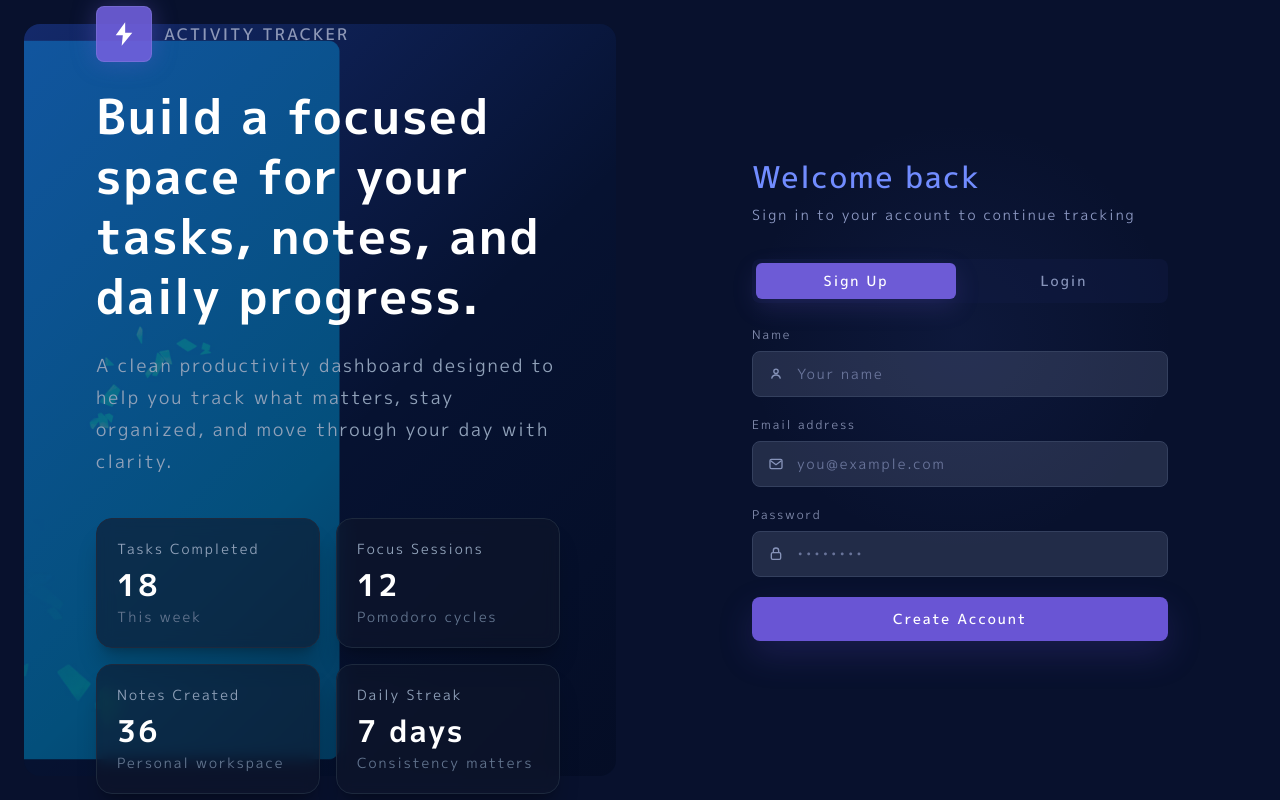
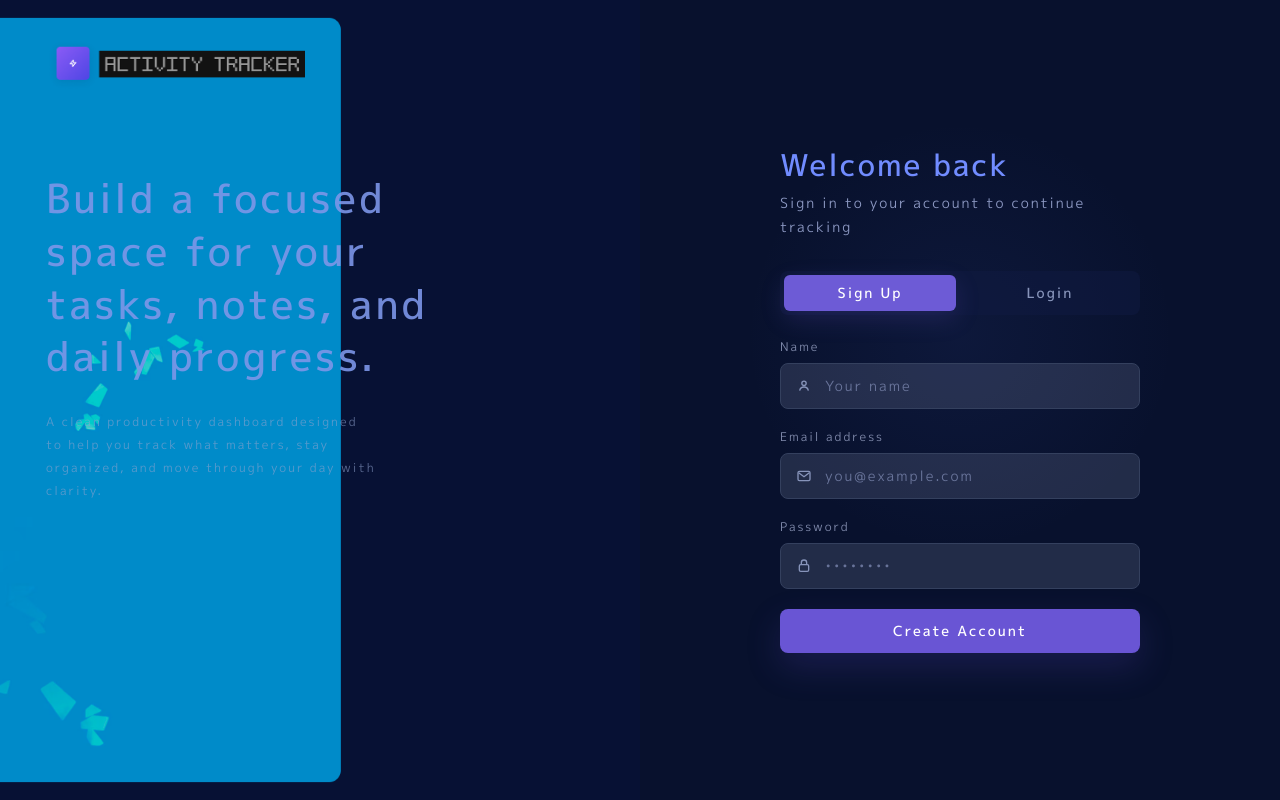
Before and after one commit to nbandari1/Web-App-Project, a Next.js app in the folder web-app/frontend/: page / in a window 1280 px wide. Built offline with nearby package versions, Linux system fonts and the light colour scheme; no server answers.

Commit message:
Login UI overhaul #2

```diff
--- a/web-app/frontend/app/page.tsx
+++ b/web-app/frontend/app/page.tsx
@@ -10,7 +10,7 @@ const mPlus1P = M_PLUS_1p({
 export default function Home() {
   return (
     <main
-      className={`${mPlus1P.variable} min-h-screen text-white`}
+      className={`${mPlus1P.variable} min-h-screen overflow-hidden text-white`}
       style={{
         backgroundColor: "#08112d",
         fontFamily: "var(--font-m-plus-1p), sans-serif",
@@ -18,61 +18,28 @@ export default function Home() {
       }}
     >
       <div className="grid min-h-screen lg:grid-cols-2">
-        <section className="relative hidden overflow-hidden lg:flex lg:flex-col lg:justify-center px-12 xl:px-20">
+        <section className="relative hidden overflow-hidden lg:flex lg:flex-col">
           <div
-            className="absolute inset-x-6 top-6 bottom-6 rounded-2xl bg-cover bg-center"
+            className="absolute inset-0 bg-cover bg-center"
             style={{ backgroundImage: "url('/images/login_bg.png')" }}
           />
-          <div className="absolute inset-x-6 top-6 bottom-6 rounded-2xl bg-[#07152f]/50" />
-          <div className="absolute inset-x-6 top-6 bottom-6 rounded-2xl bg-[linear-gradient(135deg,rgba(55,102,255,0.28),transparent_55%,rgba(3,9,28,0.55))]" />
 
-          <div className="relative z-10 max-w-xl pl-4">
-            <p className="inline-flex items-center gap-3 text-sm font-medium uppercase text-[#d8ddf5]/80">
-              <span className="grid h-14 w-14 place-items-center rounded-lg border border-white/10 bg-[#7160dc]/90 shadow-[0_0_24px_rgba(113,96,220,0.35)]">
-                <svg viewBox="0 0 24 24" aria-hidden="true" className="h-7 w-7 fill-white">
-                  <path d="M13 2 4.9 13h6.1l-1 9L19.1 11H13l0-9Z" />
-                </svg>
-              </span>
-              <span className="text-base normal-case text-[#adb5cf] opacity-80">ACTIVITY TRACKER</span>
-            </p>
+          <div className="relative z-10 flex h-full flex-col px-[46px] py-[38px]">
+            <div className="flex items-center">
+              <img
+                src="/images/logo.png"
+                alt="Activity Tracker"
+                className="h-[54px] w-auto object-contain"
+              />
+            </div>
 
-            <h1 className="mt-6 text-5xl font-bold leading-tight tracking-[2px]">
-              Build a focused space for your tasks, notes, and daily progress.
-            </h1>
-
-            <p className="mt-6 max-w-lg text-lg leading-8 text-slate-400">
-              A clean productivity dashboard designed to help you track what
-              matters, stay organized, and move through your day with clarity.
-            </p>
-
-            <div className="mt-10 grid grid-cols-2 gap-4">
-              <div className="rounded-2xl border border-slate-800 bg-slate-900/60 p-5 shadow-xl shadow-black/20 backdrop-blur">
-                <p className="text-sm text-slate-400">Tasks Completed</p>
-                <h3 className="mt-2 text-3xl font-semibold">18</h3>
-                <p className="mt-1 text-sm text-slate-500">This week</p>
-              </div>
-
-              <div className="rounded-2xl border border-slate-800 bg-slate-900/60 p-5 shadow-xl shadow-black/20 backdrop-blur">
-                <p className="text-sm text-slate-400">Focus Sessions</p>
-                <h3 className="mt-2 text-3xl font-semibold">12</h3>
-                <p className="mt-1 text-sm text-slate-500">Pomodoro cycles</p>
-              </div>
-
-              <div className="rounded-2xl border border-slate-800 bg-slate-900/60 p-5 shadow-xl shadow-black/20 backdrop-blur">
-                <p className="text-sm text-slate-400">Notes Created</p>
-                <h3 className="mt-2 text-3xl font-semibold">36</h3>
-                <p className="mt-1 text-sm text-slate-500">
-                  Personal workspace
-                </p>
-              </div>
-
-              <div className="rounded-2xl border border-slate-800 bg-slate-900/60 p-5 shadow-xl shadow-black/20 backdrop-blur">
-                <p className="text-sm text-slate-400">Daily Streak</p>
-                <h3 className="mt-2 text-3xl font-semibold">7 days</h3>
-                <p className="mt-1 text-sm text-slate-500">
-                  Consistency matters
-                </p>
-              </div>
+            <div className="mt-[80px] max-w-[390px]">
+              <h1 className="text-[40px] font-medium leading-[1.32] text-[#7c96e8]/90 tracking-[3px]">
+                Build a focused space for your tasks, notes, and daily progress.
+              </h1>
+              <p className="mt-[28px] max-w-[330px] text-[12px] leading-[1.9] text-[#91a4cf]/60">
+                A clean productivity dashboard designed to help you track what matters, stay organized, and move through your day with clarity.
+              </p>
             </div>
           </div>
         </section>
@@ -81,7 +48,7 @@ export default function Home() {
           <div className="absolute inset-0 bg-[#08112d]" />
           <div className="absolute inset-0 opacity-60 bg-[radial-gradient(circle_at_50%_42%,rgba(74,102,211,0.14),transparent_38%)]" />
 
-          <div className="relative w-full max-w-md px-2 py-8 sm:px-4 sm:py-10">
+          <div className="relative w-full max-w-[360px] px-0 py-8 sm:py-10">
             <div className="mb-8">
               <h2 className="text-3xl font-medium text-[#718cff]">
                 Welcome back
```
